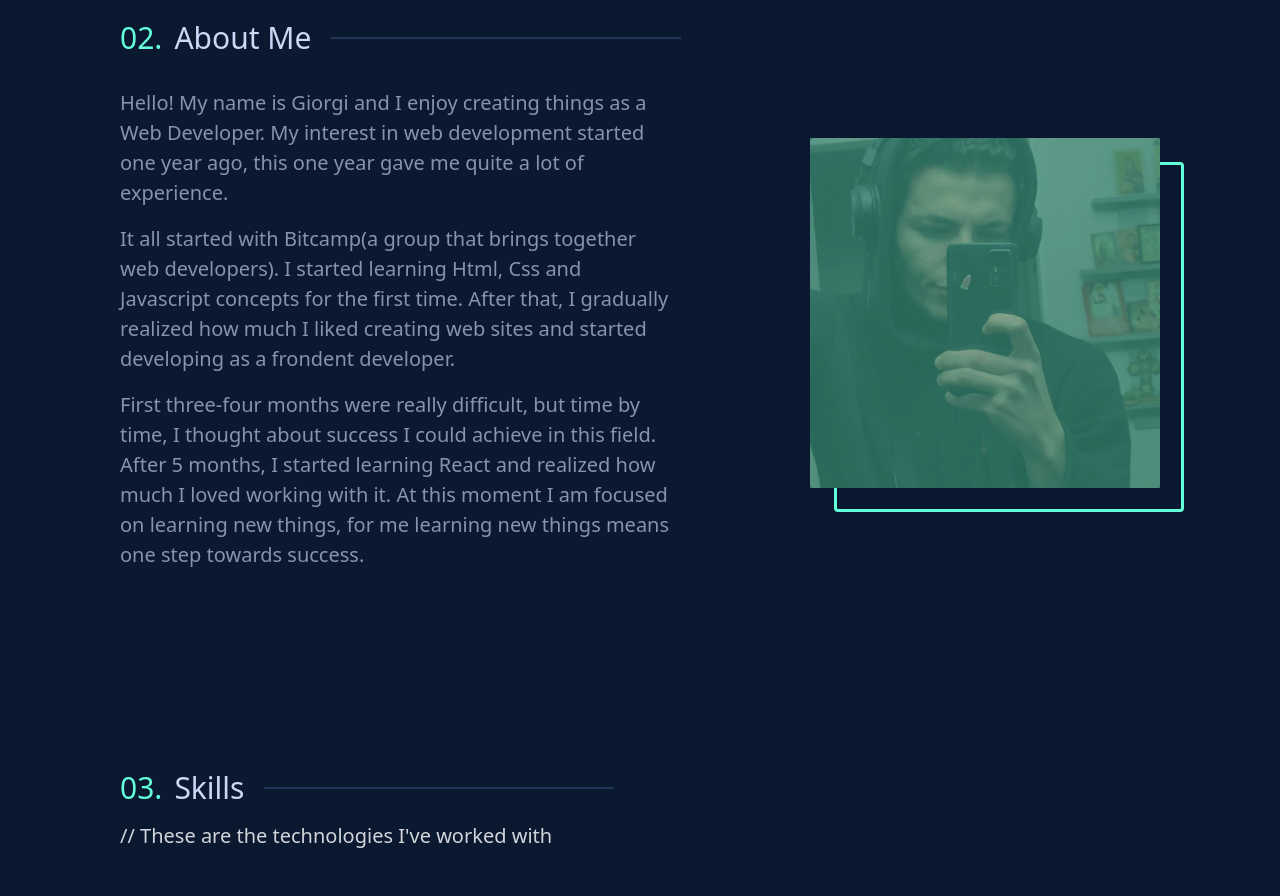
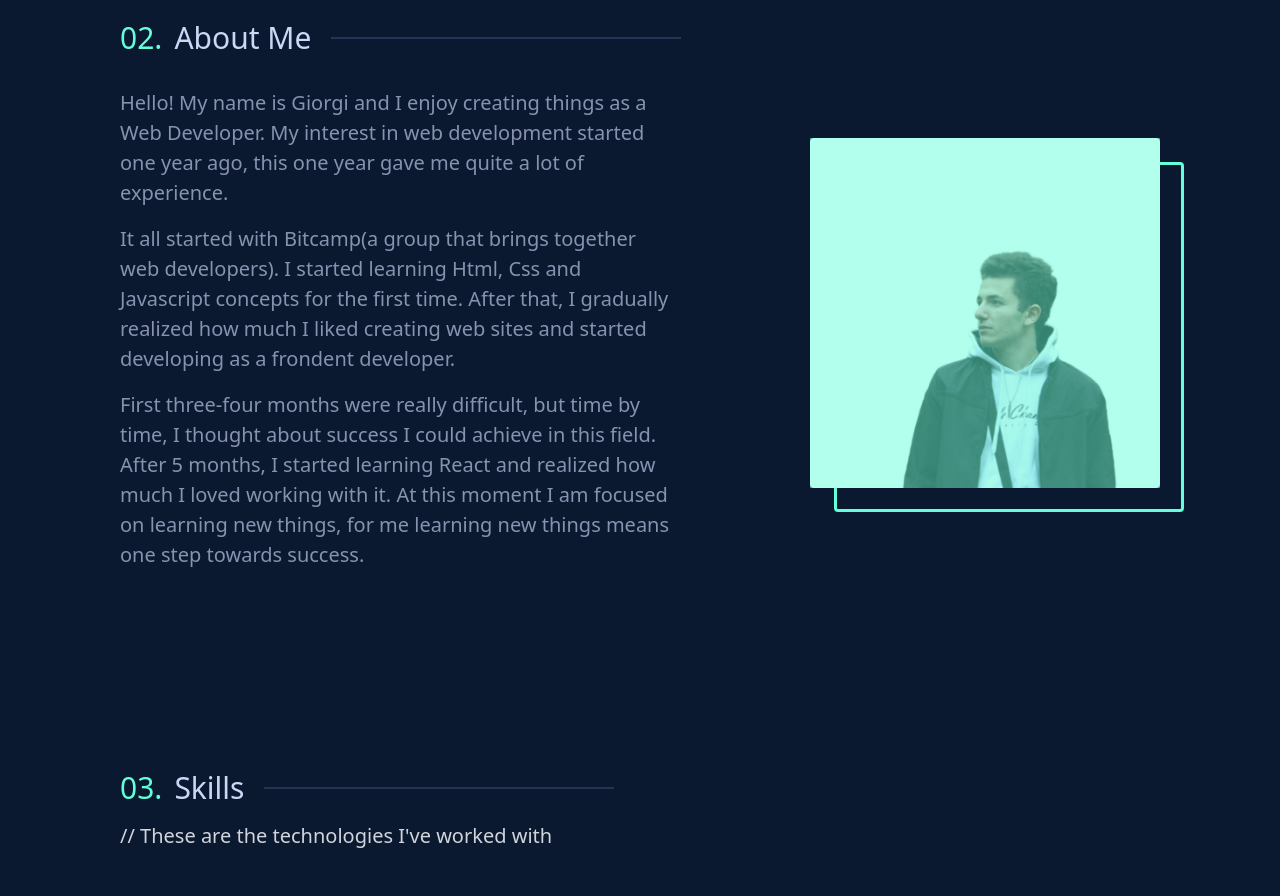
Before and after one commit to GiorgiIlariani/personal_portfolio, a React (Vite) app: page / in a window 1280 px wide. Shown: the part 980-1876 px from the top of the page. Built offline with nearby package versions, Linux system fonts and the light colour scheme.

Commit message:
change photo

```diff
--- a/src/components/About.tsx
+++ b/src/components/About.tsx
@@ -1,4 +1,4 @@
-import my_photo from "../assets/images/my_photo.jpg";
+import me from "../assets/images/me.png";
 
 const About = () => {
   return (
@@ -37,11 +37,11 @@ const About = () => {
           <div className="relative my-8 hidden xs:block">
             <div className="rounded w-[350px] h-[350px] border-[3px] border-[#64ffda] absolute left-6 top-6 cursor-pointer" />
             <img
-              src={my_photo}
+              src={me}
               alt="my photo"
               className="rounded w-[350px] object-contain z-100 relative"
             />
-            <div className="absolute bg-[#64ffda] w-full h-full z-10 top-0 opacity-40 hover:opacity-0 duration-200" />
+            <div className="absolute bg-[#64ffda] w-full h-full z-10 top-0 opacity-50 hover:opacity-0 duration-200" />
           </div>
         </div>
       </div>
```
Also changed, not shown: src/assets/images/me.png (added), src/assets/images/my_photo.jpg (deleted).
